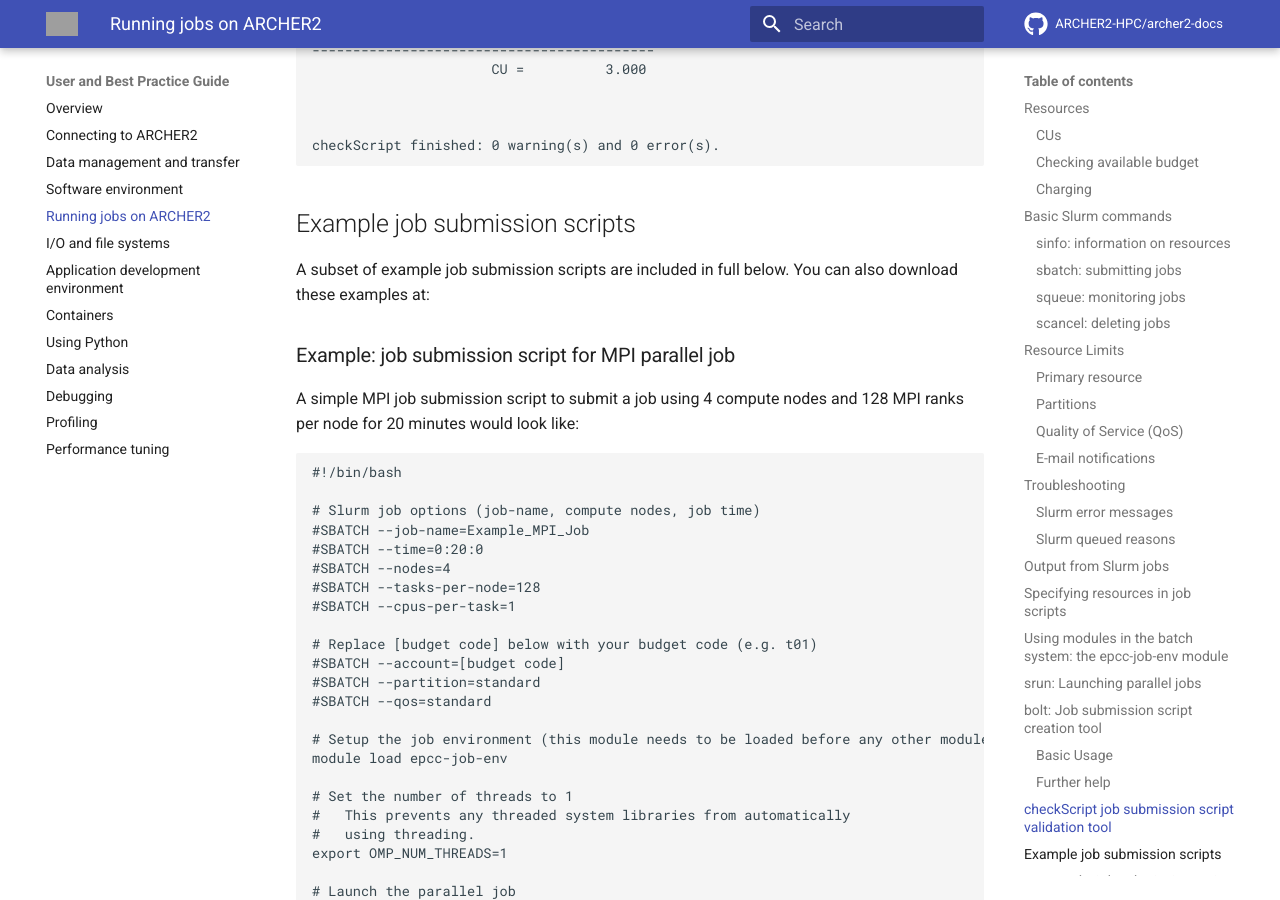
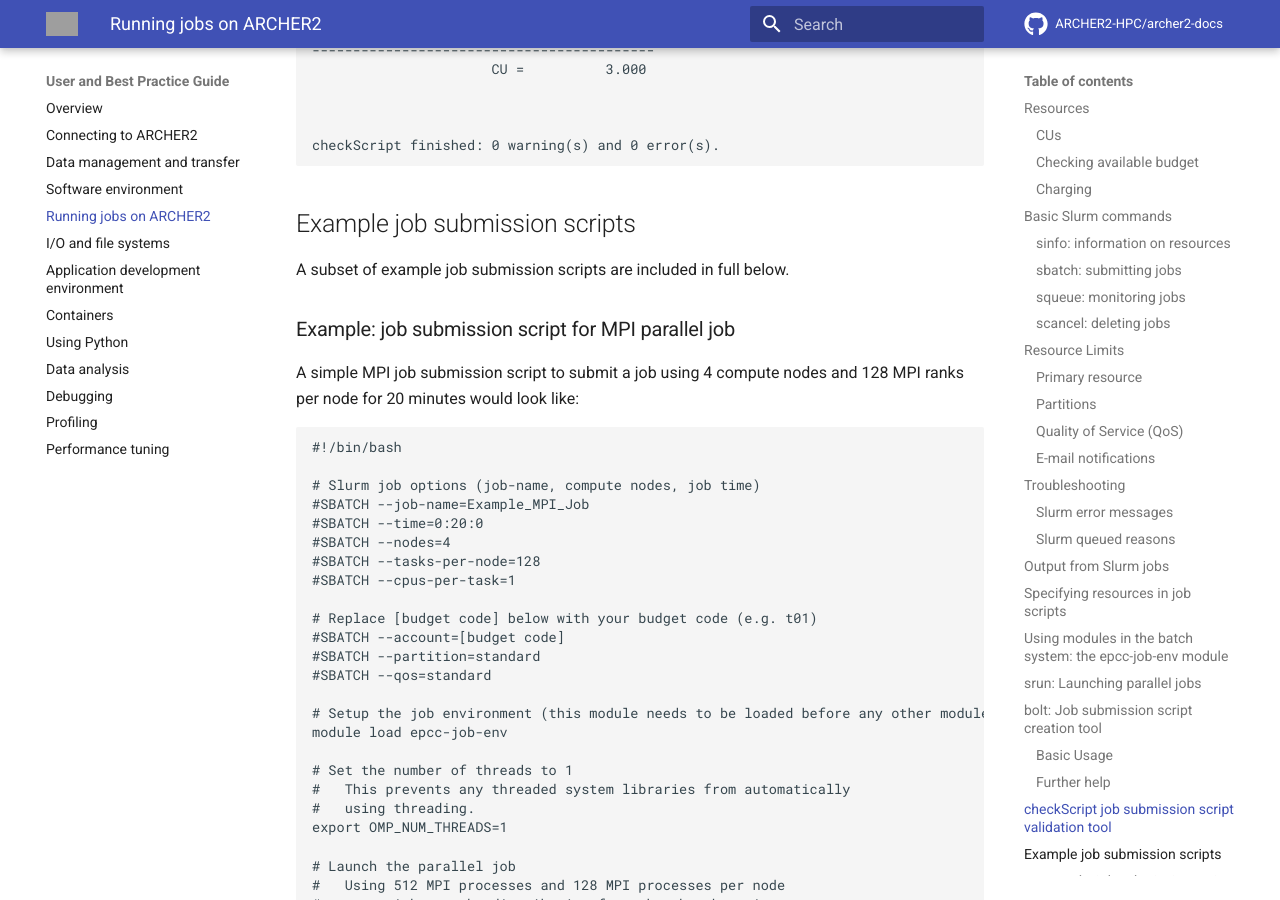
Before and after one commit to ARCHER2-HPC/archer2-docs, an MkDocs documentation site: the page built from docs/user-guide/scheduler.md, in a window 1280 px wide and 900 px high, scrolled down 13559 px. Built offline with MkDocs 1.6.1 and Material for MkDocs 9.7.7, drawn with Linux system fonts in a browser that asks for light colours; comment, search, counter and statistics services are not loaded; grey boxes are pictures that could not be loaded.

Commit message:
Remove sentence
Remove "You can also download these examples at:"

```diff
--- a/docs/user-guide/scheduler.md
+++ b/docs/user-guide/scheduler.md
@@ -557,7 +557,6 @@
 ## Example job submission scripts
 
 A subset of example job submission scripts are included in full below.
-You can also download these examples at:
 
 ### Example: job submission script for MPI parallel job
 
```
